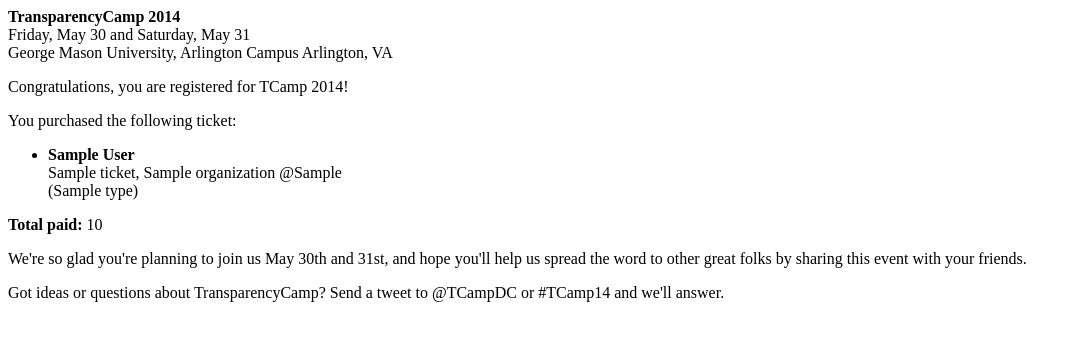
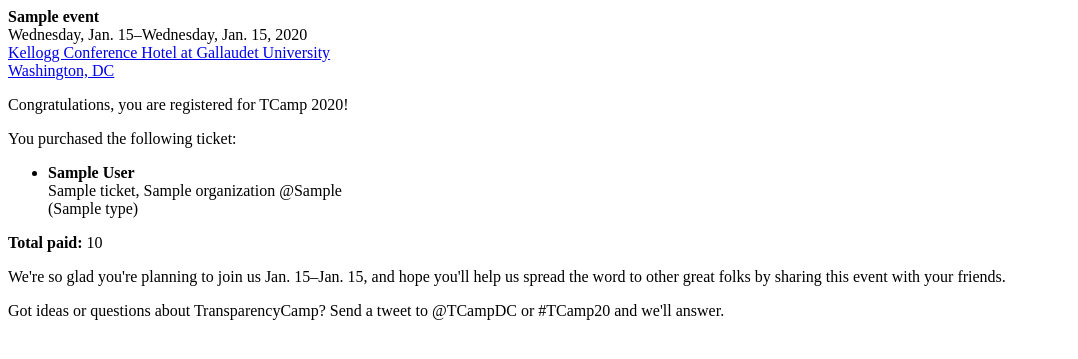
Before and after one commit to sunlightlabs/tcamp, a Django app: template tcamp/reg/templates/reg/email_sale.html in a window 1280 px wide. Shown: the top 359 px of the page, without its empty margins (0-1078 px from the left). Run offline with Django 3.2, Linux system fonts and the light colour scheme; the template is opened without the code that fills it: most values are stand-ins (such as "Sample title", 1, 10 or a date in 2020); parts of the project's set-up code (start-up, migrations or seed data) failed here and were passed over.

Commit message:
Prep registration for TCamp 2015

```diff
--- a/tcamp/reg/forms.py
+++ b/tcamp/reg/forms.py
@@ -9,10 +9,10 @@ class SaleForm(forms.ModelForm):
         model = Sale
 
 class TicketForm(forms.ModelForm):
-    ambassador_program = forms.ChoiceField(initial="no", widget=forms.RadioSelect, choices=AMBASSADOR_PROGRAM_CHOICES, label="Would you like to be part of the TCamp Ambassador Program?")
+    #ambassador_program = forms.ChoiceField(initial="no", widget=forms.RadioSelect, choices=AMBASSADOR_PROGRAM_CHOICES, label="Would you like to be part of the TCamp Ambassador Program?")
     class Meta:
         model = Ticket
-        exclude = ['event', 'sale', 'success', 'checked_in']
+        exclude = ['event', 'sale', 'success', 'checked_in', 'lobby_day', 'ambassador_program']
         widgets = {
             'twitter': BootstrapTextInput(attrs={'placeholder': "e.g., \"tcampdc\""}),
         }
--- a/tcamp/reg/models.py
+++ b/tcamp/reg/models.py
@@ -93,11 +93,11 @@ class Sale(models.Model):
     def send_receipts(self):
         from reg.email_utils import *
         if self.email:
-            send_html_email_template(subject='TransparencyCamp Receipt', to_addresses=[self.email], sender="info@transparencycamp.org", template='reg/email_sale.html', context={'sale': self}, images=[])
+            send_html_email_template(subject='TransparencyCamp Receipt', to_addresses=[self.email], sender="info@transparencycamp.org", template='reg/email_sale.html', context={'sale': self, 'event': self.event}, images=[])
 
         for ticket in self.ticket_set.all():
             if ticket.email and ticket.email != self.email:
-                send_html_email_template(subject='TransparencyCamp Receipt', to_addresses=[ticket.email], sender="info@transparencycamp.org", template='reg/email_ticket.html', context={'ticket': ticket}, images=[])
+                send_html_email_template(subject='TransparencyCamp Receipt', to_addresses=[ticket.email], sender="info@transparencycamp.org", template='reg/email_ticket.html', context={'ticket': ticket, 'event': self.event}, images=[])
 
     def __unicode__(self):
         return u" ".join((self.first_name, self.last_name))
--- a/tcamp/reg/templates/reg/email_base.html
+++ b/tcamp/reg/templates/reg/email_base.html
@@ -1,10 +1,12 @@
 <html><head><meta http-equiv="Content-Type" content="text/html; charset=utf-8"></head>
     <body>
         <p>
-        <strong>TransparencyCamp 2014</strong><br />
-        Friday, May 30 and Saturday, May 31<br />
-        George Mason University, Arlington Campus
-        Arlington, VA
+        <strong>{{ event.name }}</strong><br />
+        {{ event.start_date|date:"l, N j" }}&ndash;{{ event.end_date|date:"l, N j, Y" }}<br />
+        <a href="https://www.google.com/maps/place/Kellogg+Conference+Hotel/@38.907739,-76.995112,17z/data=!3m1!4b1!4m2!3m1!1s0x89b7b8115a960d3d:0x2d7fed4a38b132f4">
+            Kellogg Conference Hotel at Gallaudet&nbsp;University<br />
+            Washington, DC
+        </a>
         </p>
         {% block content %}{% endblock %}
     </body>
--- a/tcamp/reg/templates/reg/email_sale.html
+++ b/tcamp/reg/templates/reg/email_sale.html
@@ -1,7 +1,7 @@
 {% extends "reg/email_base.html" %}
 
 {% block content %}
-<p>Congratulations, you are registered for TCamp 2014!</p>
+<p>Congratulations, you are registered for TCamp {{ event.start_date|date:"Y" }}!</p>
 
 <p>You purchased the following ticket{{ sale.ticket_set.count|pluralize }}:</p>
 <ul>
@@ -20,7 +20,7 @@
 <strong>Total paid:</strong> {{ sale.amount }}</strong>
 </p>
 
-<p>We're so glad you're planning to join us May 30th and 31st, and hope you'll help us spread the word to other great folks by sharing this event with your friends.<p>
+<p>We're so glad you're planning to join us {{ event.start_date|date:"N j" }}&ndash;{{ event.end_date|date:"N j" }}, and hope you'll help us spread the word to other great folks by sharing this event with your friends.<p>
 
-<p>Got ideas or questions about TransparencyCamp? Send a tweet to @TCampDC or #TCamp14 and we'll answer.</p>
+<p>Got ideas or questions about TransparencyCamp? Send a tweet to @TCampDC or #TCamp{{ event.start_date|date:"y" }} and we'll answer.</p>
 {% endblock %}
--- a/tcamp/reg/templates/reg/email_ticket.html
+++ b/tcamp/reg/templates/reg/email_ticket.html
@@ -1,7 +1,7 @@
 {% extends "reg/email_base.html" %}
 
 {% block content %}
-<p>Congratulations, you are registered for TCamp 2014!</p>
+<p>Congratulations, you are registered for TCamp {{ event.start_date|date:"Y" }}!</p>
 
 <p>The following ticket was purchased for you:</p>
 <ul>
@@ -15,7 +15,7 @@
     </li>
 </ul>
 
-<p>We're so glad you're planning to join us May 30th and 31st, and hope you'll help us spread the word to other great folks by sharing this event with your friends.<p>
+<p>We're so glad you're planning to join us {{ event.start_date|date:"N j" }}&ndash;{{ event.end_date|date:"N j" }}, and hope you'll help us spread the word to other great folks by sharing this event with your friends.<p>
 
-<p>Got ideas or questions about TransparencyCamp? Send a tweet to @TCampDC or #TCamp14 and we'll answer.</p>
+<p>Got ideas or questions about TransparencyCamp? Send a tweet to @TCampDC or #TCamp{{ event.start_date|date:"y" }} and we'll answer.</p>
 {% endblock %}
--- a/tcamp/reg/templates/reg/partials/ticket_form.html
+++ b/tcamp/reg/templates/reg/partials/ticket_form.html
@@ -61,6 +61,7 @@
         </div>
     </div>
 
+    {% comment %}
     <div class="row">
         <div class="span8 control-label">Which days of TCamp do you plan to attend?</div>
     </div>
@@ -72,7 +73,9 @@
             {{ ticket_form.attend_day2|as_bootstrap }}
         </div>
     </div>
+    {% endcomment %}
 
+    {% comment %}
     <div class="ambassador-group">
         <div class="label-help">The greatest strength of TCamp is the collaborative community we build together at the event. To help first-time attendees get the full benefit of that community, we are pairing first- time attendees with seasoned TCamp veterans who will be their ambassadors into the community. Perks include: meeting new folks, making strong connections and some nomsy noms.</div>
         {{ ticket_form.ambassador_program|as_bootstrap }}
@@ -81,6 +84,8 @@
         <div class="label-help">The Sunlight Network’s Citizen Advocacy Day is a great way to let your members of Congress know how important a transparent government is to you. Join us for breakfast and a briefing on Capitol Hill on Thursday, May 29 before going to the offices of your senators and representative to discuss transparency issues like better lobbying disclosure, smarter open data and mandatory electronic filing of campaign finance reports.</div>
         {{ ticket_form.lobby_day|as_bootstrap }}
     </div>
+    {% endcomment %}
+
     {{ ticket_form.subscribe|as_bootstrap }}
 
     <div class="row">
--- a/tcamp/reg/templates/reg/thanks.html
+++ b/tcamp/reg/templates/reg/thanks.html
@@ -12,9 +12,9 @@
 </div>
 <div class="row module">
     <div class="span8">
-        <p>Congratulations, you are registered for TCamp 2014!</p>
-        <p>We're so glad you're planning to join us May 30th and 31st, and hope you'll help us spread the word to other great folks by sharing this event with your friends.</p>
-        <p>Got ideas or questions about TransparencyCamp? Send a tweet to <a href="https://twitter.com/TCampDC">@TCampDC</a> or <a href="https://twitter.com/search?q=%23tcamp14">#TCamp14</a> and we'll answer.</p>
+        <p>Congratulations, you are registered for TCamp {{ CURRENT_EVENT.start_date|date:"Y" }}!</p>
+        <p>We're so glad you're planning to join us {{ CURRENT_EVENT.start_date|date:"N j" }}&ndash;{{ CURRENT_EVENT.end_date|date:"N j" }}, and hope you'll help us spread the word to other great folks by sharing this event with your friends.</p>
+        <p>Got ideas or questions about TransparencyCamp? Send a tweet to <a href="https://twitter.com/TCampDC">@TCampDC</a> or <a href="https://twitter.com/search?q=%23tcamp14">#TCamp{{ CURRENT_EVENT.start_date|date:"y" }}</a> and we'll answer.</p>
     </div>
 </div>
 
```
Also changed, not shown: tcamp/reg/templates/reg/register.html (+9 -9 lines).
